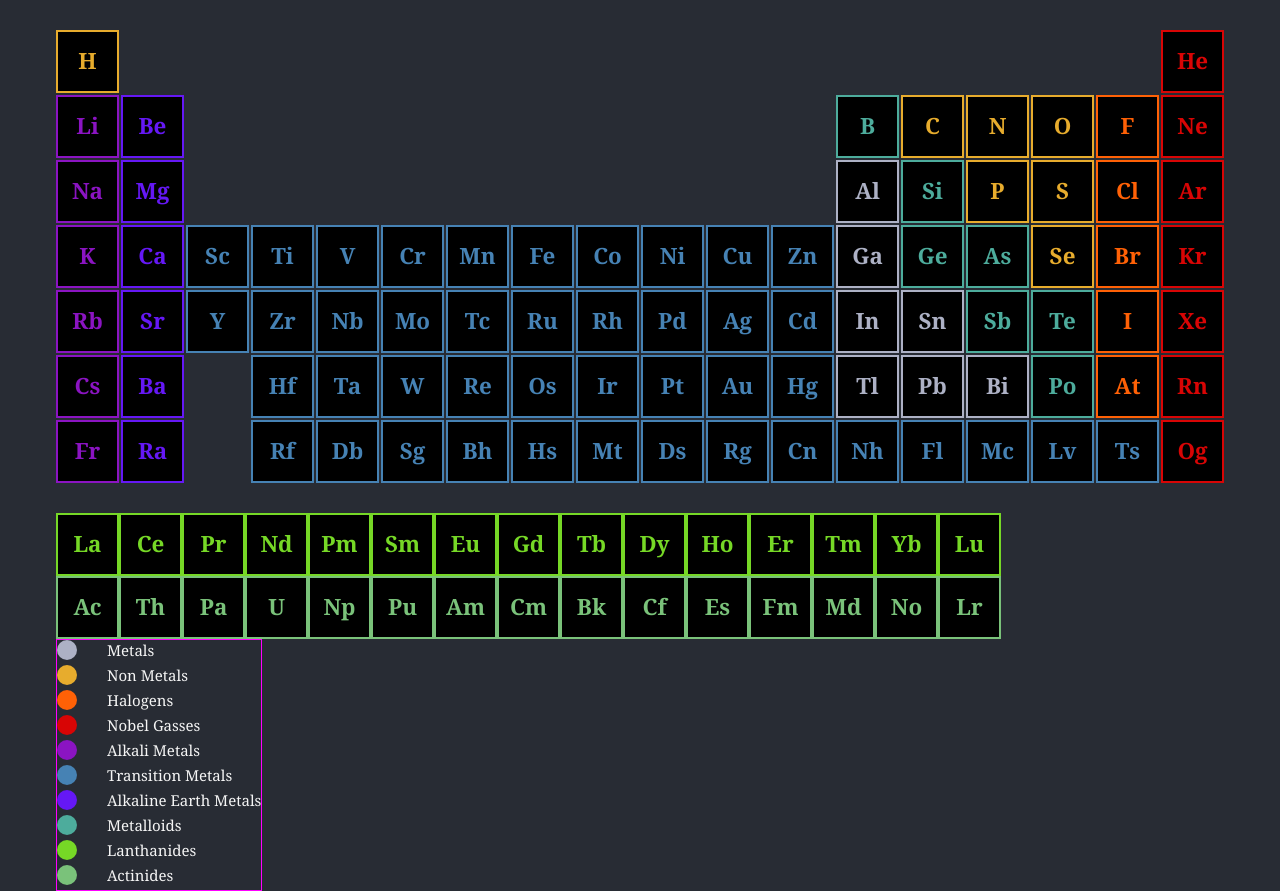
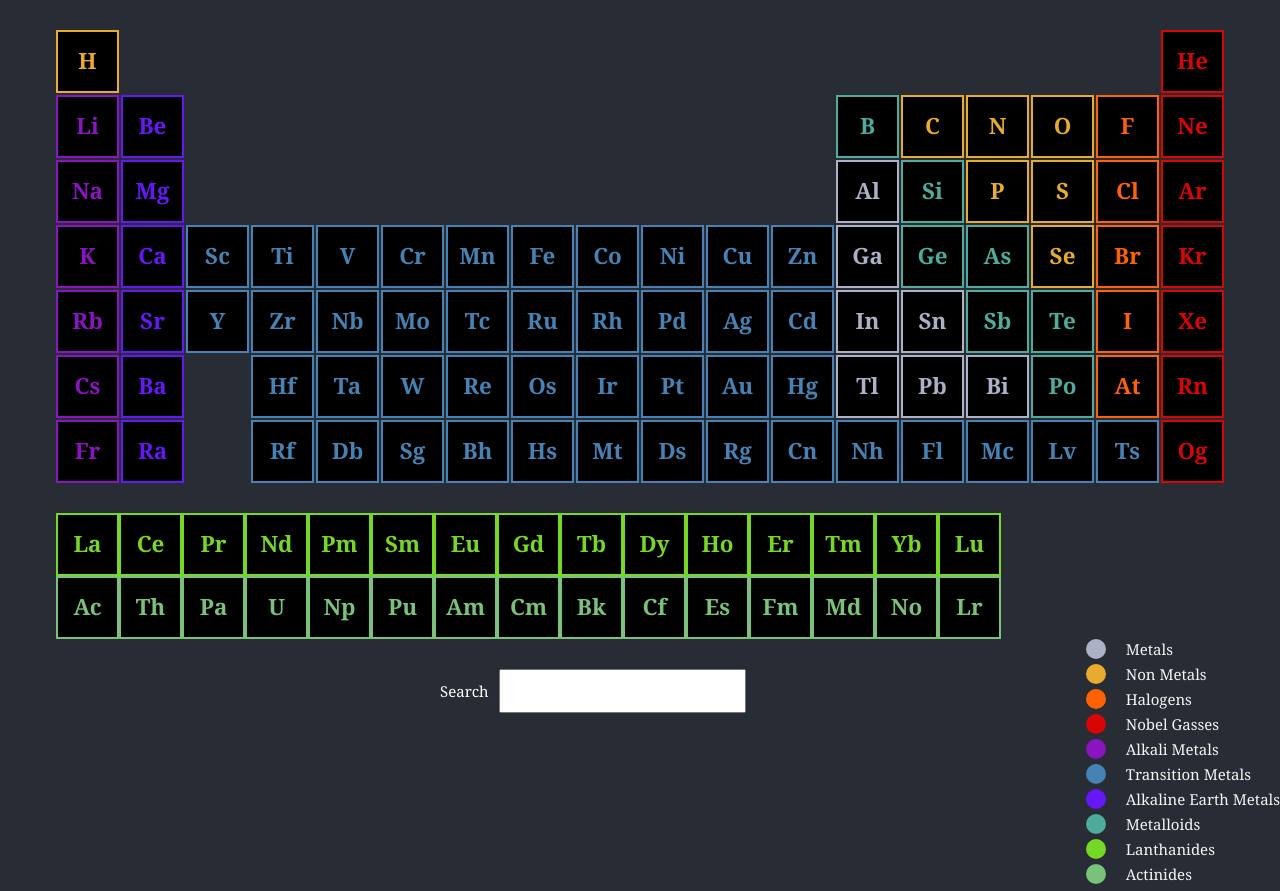
Before and after one commit to AliNisarAhmed/periodic-table-ts-gatsby, a Gatsby site: page / in a window 1280 px wide. Built offline with nearby package versions, Linux system fonts and the light colour scheme; Gatsby itself is replaced by a stand-in of ours.

Commit message:
Added Search with name

```diff
--- a/src/components/App.tsx
+++ b/src/components/App.tsx
@@ -1,10 +1,14 @@
-import React from "react";
+import React, { useState } from "react";
 import { graphql, useStaticQuery } from "gatsby";
 import { PeriodicTable } from "./PeriodicTable";
 import { IElement } from "../utils/types";
 import Legend from "./Legend";
+import Search from "./Search";
+import { func } from "prop-types";
 
 const App = props => {
+  const [searchTerm, setSearchTerm] = useState<string>("");
+
   const data = useStaticQuery(graphql`
     query allElementsQuery {
       dataJson {
@@ -26,10 +30,15 @@ const App = props => {
 
   return (
     <div className="app">
-      <PeriodicTable elements={elements} />
+      <PeriodicTable elements={elements} searchTerm={searchTerm} />
       <Legend />
+      <Search searchTerm={searchTerm} onSearchTermChange={onSearchTermChange} />
     </div>
   );
+
+  function onSearchTermChange(value: string) {
+    setSearchTerm(value);
+  }
 };
 
 export default App;
--- a/src/components/PeriodicTable.tsx
+++ b/src/components/PeriodicTable.tsx
@@ -6,15 +6,28 @@ import { partition } from "ramda";
 interface IProps {
   elements: IElement[];
   children?: any;
+  searchTerm: string;
 }
 
-export const PeriodicTable: React.FC<IProps> = ({ elements }) => {
+export const PeriodicTable: React.FC<IProps> = ({ elements, searchTerm }) => {
   const [normalElements, innerTransitionMetals] = partition(
     e => e.category !== "actinide" && e.category !== "lanthanide",
     elements
   );
 
   return (
+    <React.Fragment>
+      {searchTerm.trim() ? (
+        <div className="searchDisplay">
+          {elements
+            .filter(elem =>
+              elem.name.toLowerCase().includes(searchTerm.toLowerCase())
+            )
+            .map(elem => (
+              <Element element={elem} />
+            ))}
+        </div>
+      ) : (
         <React.Fragment>
           <div className="container">
             {normalElements.map(elem => (
@@ -27,5 +40,7 @@ export const PeriodicTable: React.FC<IProps> = ({ elements }) => {
             ))}
           </div>
         </React.Fragment>
+      )}
+    </React.Fragment>
   );
 };
--- /dev/null
+++ b/src/components/Search.tsx
@@ -0,0 +1,25 @@
+import React, { ChangeEvent } from "react";
+
+const Search = ({ searchTerm, onSearchTermChange }) => {
+  return (
+    <div className="search">
+      <label htmlFor="search" className="search__label">
+        Search
+      </label>
+      <input
+        id="search"
+        type="text"
+        value={searchTerm}
+        onChange={onChange}
+        className="search__input"
+      />
+    </div>
+  );
+
+  function onChange(e: ChangeEvent<HTMLInputElement>) {
+    const { value } = e.target;
+    onSearchTermChange(value);
+  }
+};
+
+export default Search;
--- a/src/styles/_legend.scss
+++ b/src/styles/_legend.scss
@@ -1,7 +1,9 @@
 .legend {
+  position: absolute;
+  right: 0;
+
   display: flex;
   flex-direction: column;
-  border: 1px solid fuchsia;
   width: fit-content;
 
   &__item {
@@ -57,8 +59,7 @@
   }
 
   &__text {
-    flex-grow: 4;
-    margin-left: 3rem;
+    margin-left: 2rem;
     font-size: 1.5rem;
     color: whitesmoke;
   }
--- /dev/null
+++ b/src/styles/_search.scss
@@ -0,0 +1,22 @@
+.searchDisplay {
+  margin: 2.5rem 2rem auto;
+  max-width: 1200px;
+  display: flex;
+  flex-wrap: wrap;
+}
+
+.search {
+  max-width: 40rem;
+  margin: 3rem auto;
+
+  &__label {
+    color: white;
+    font-size: 1.5rem;
+    margin-right: 1rem;
+  }
+
+  &__input {
+    padding: 1rem;
+    font-size: 1.5rem;
+  }
+}
--- a/src/styles/index.scss
+++ b/src/styles/index.scss
@@ -3,3 +3,4 @@
 @import "./layout";
 @import "./main";
 @import "./legend";
+@import "./search";
```
Lines whose indentation alone changed are shown as unchanged.
